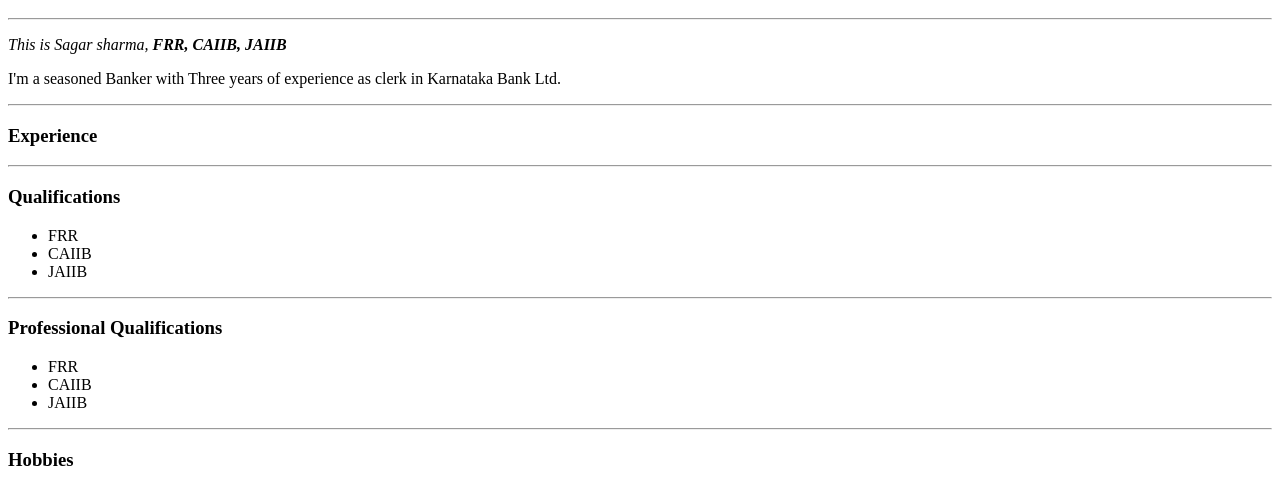
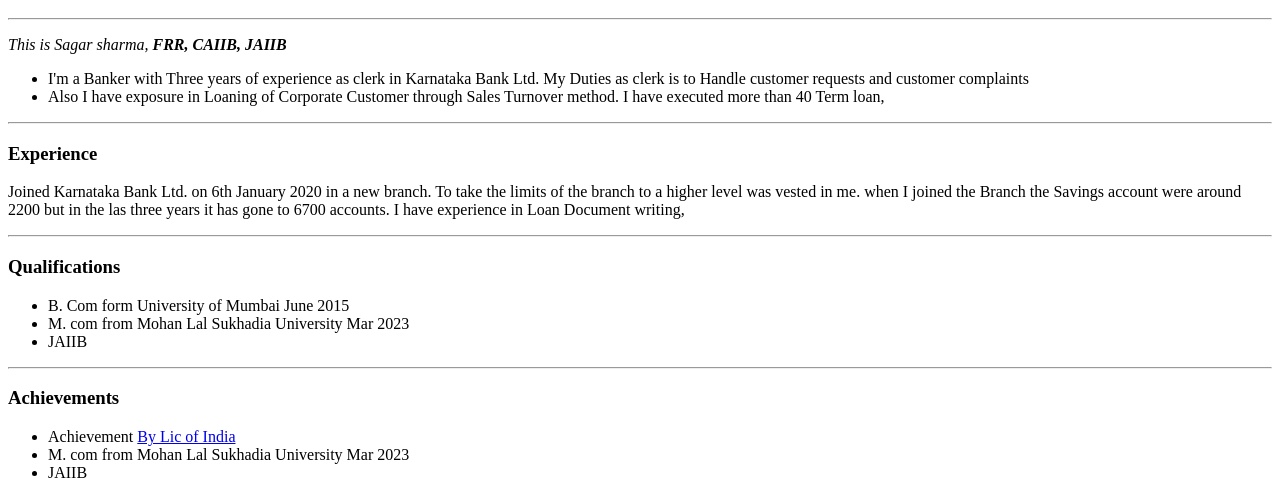
Before and after one commit to SagarsharmaUdr/Sagar_Sharma, a plain HTML site: page index.html in a window 1280 px wide. Shown: the part 274-761 px from the top of the page. Drawn offline with Linux system fonts and the light colour scheme.

Commit message:
Update index.html

```diff
--- a/index.html
+++ b/index.html
@@ -10,15 +10,37 @@
     <img src="images\self.png" width="200 height=40">
     <h1>Sagar M Sharma</h1>
     <hr>
-    <p><em>This is Sagar sharma,<strong> FRR, CAIIB, JAIIB</strong></em></p>
-    <p> I'm a seasoned Banker with Three years of experience as clerk in Karnataka Bank Ltd.</p>
+    <p><em>This is Sagar sharma,<strong> FRR, CAIIB, JAIIB</strong></em>
+    <ul>
+        <li> I'm a Banker with Three years of experience as clerk in Karnataka Bank Ltd. My Duties as clerk is to
+            Handle
+            customer requests and customer complaints</li>
+        <li>Also I have exposure in Loaning of Corporate Customer through Sales Turnover method. I have executed
+            more than 40
+            Term loan, </li>
+    </ul>
     <hr>
     <h3>Experience</h3>
+    <p>Joined Karnataka Bank Ltd. on 6th January 2020 in a new branch. To take the limits of the branch to a
+        higher
+        level was vested in me. when I joined the Branch the Savings account were around 2200 but in the las
+        three years
+        it has gone to 6700 accounts.
+
+        I have experience in Loan Document writing,
+    </p>
     <hr>
     <h3> Qualifications</h3>
     <ul>
-        <li>FRR</li>
-        <li>CAIIB</li>
+        <li>B. Com form University of Mumbai June 2015</li>
+        <li>M. com from Mohan Lal Sukhadia University Mar 2023</li>
+        <li>JAIIB</li>
+    </ul>
+    <hr>
+    <h3> Achievements</h3>
+    <ul>
+        <li>Achievement <a href=myachivements.html> By Lic of India</a></li>
+        <li>M. com from Mohan Lal Sukhadia University Mar 2023</li>
         <li>JAIIB</li>
     </ul>
     <hr>
```
